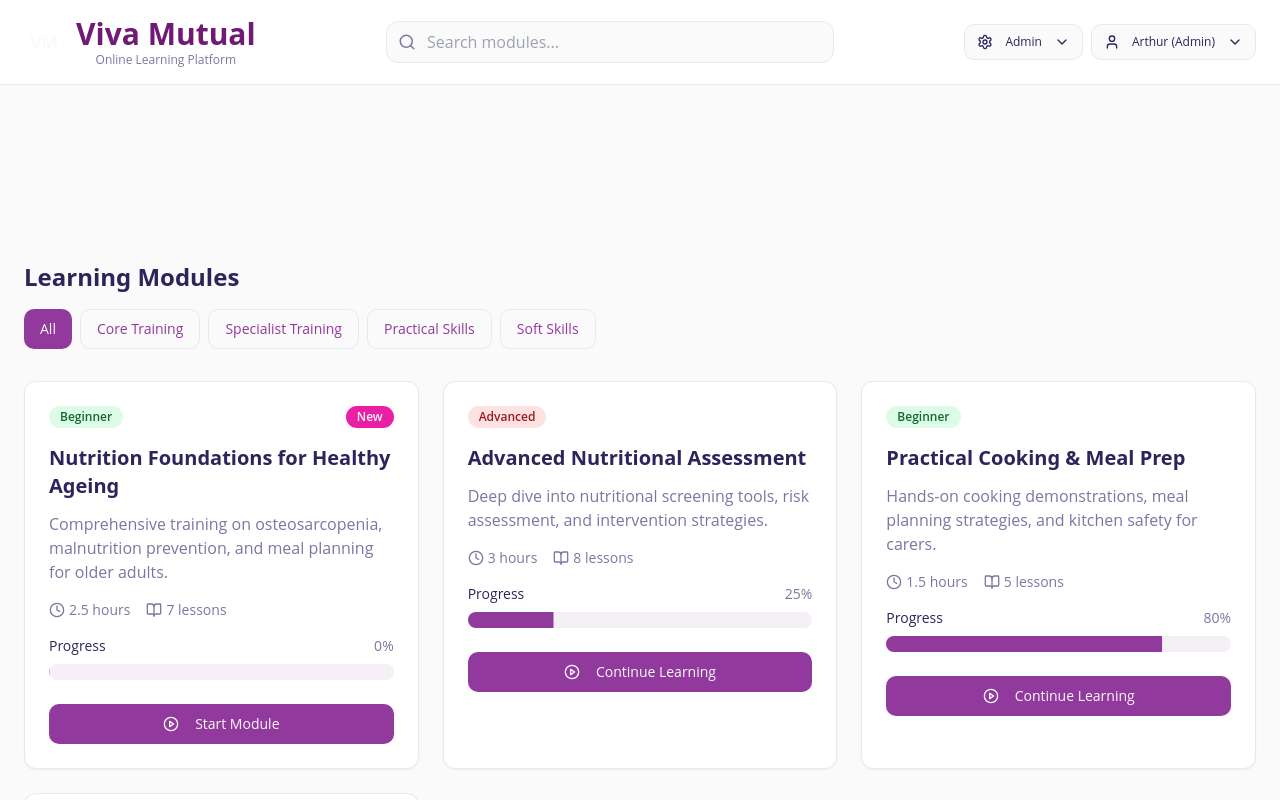
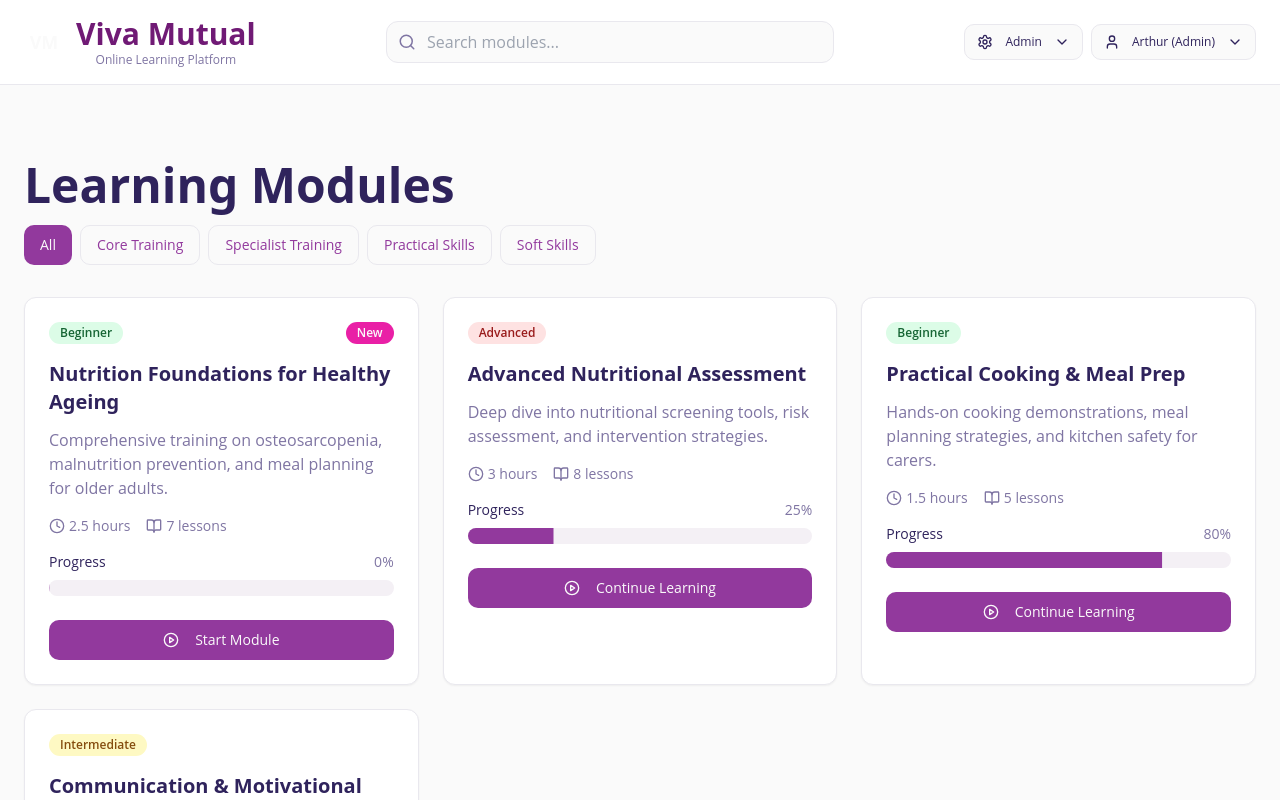
Before and after one commit to catsandsoup/vivalms, a React (Vite) app: page / in a window 1280 px wide. Shown: the top 800 px of the page. Built offline with nearby package versions, Linux system fonts and the light colour scheme.

Commit message:
Visual edit in Lovable
Edited UI in Lovable

```diff
--- a/src/components/Dashboard.tsx
+++ b/src/components/Dashboard.tsx
@@ -159,7 +159,7 @@ export default function Dashboard({
       </div>
 
       {/* Hero Section */}
-      <div className="bg-[var(--gradient-viva)] text-primary-foreground py-16">
+      <div className="bg-[var(--gradient-viva)] text-primary-foreground py-[14px]">
         <div className="container mx-auto px-6">
 
         </div>
@@ -168,7 +168,7 @@ export default function Dashboard({
       <div className="container mx-auto px-6 py-12">
         {/* Category Filter */}
         <div className="mb-8">
-          <h2 className="text-2xl font-heading font-semibold mb-4">Learning Modules</h2>
+          <h2 className="font-heading font-semibold mb-4 text-5xl">Learning Modules</h2>
           <div className="flex flex-wrap gap-2">
             {categories.map(category => <Button key={category} variant={selectedCategory === category ? "default" : "outline"} onClick={() => setSelectedCategory(category)} className={selectedCategory === category ? "btn-viva" : "btn-viva-outline"}>
                 {category}
```
